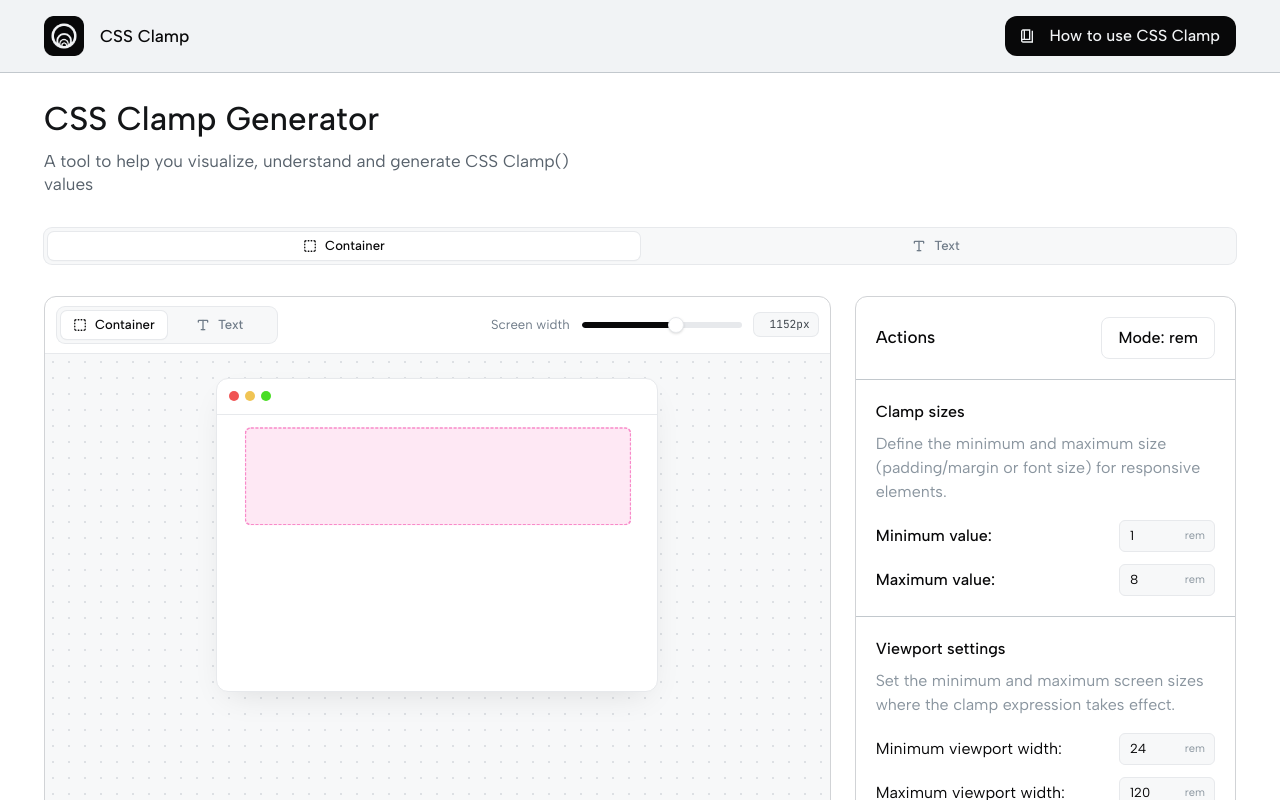
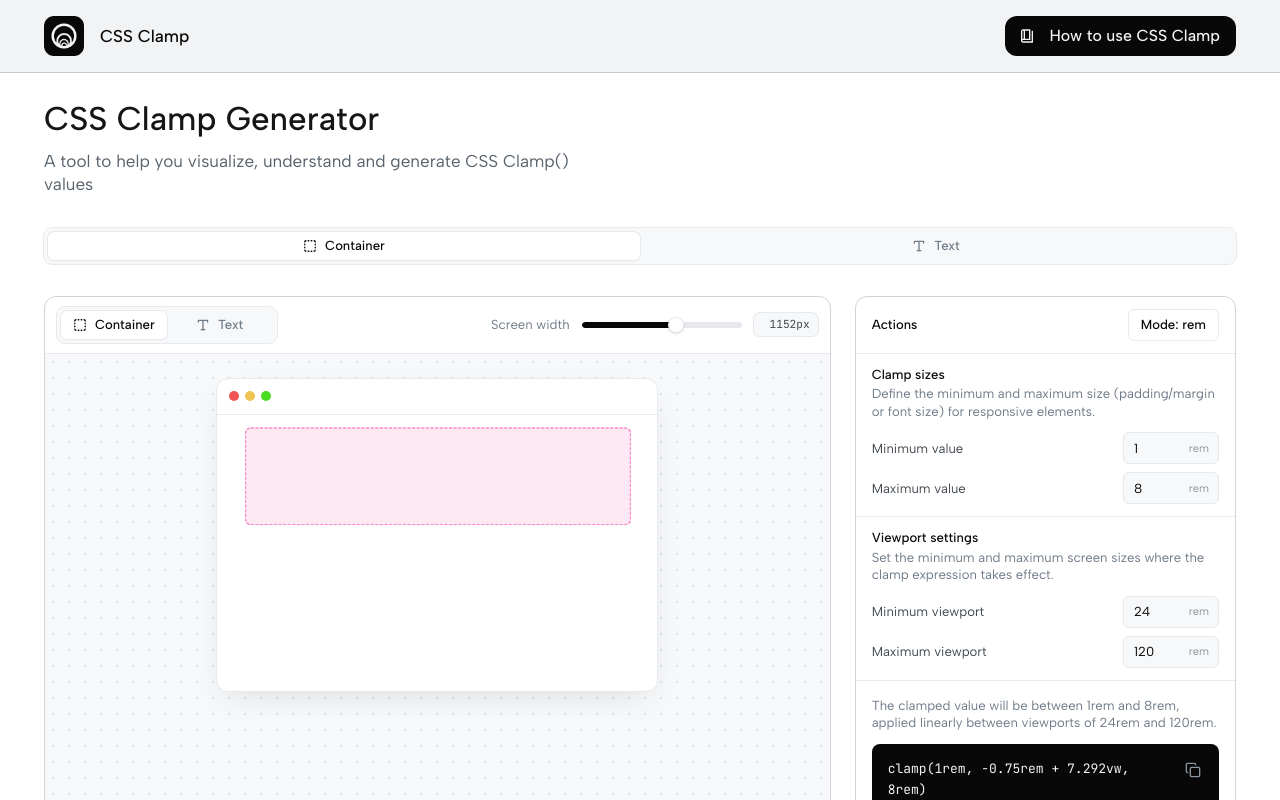
Before and after one commit to Willem-Jaap/cssclamp, a Next.js app: page / in a window 1280 px wide. Shown: the top 800 px of the page. Built offline with nearby package versions, Linux system fonts and the light colour scheme.

Commit message:
feat: show the clamp value in a code box with a copy button

```diff
--- a/src/components/misc/actions.tsx
+++ b/src/components/misc/actions.tsx
@@ -1,11 +1,10 @@
 'use client';
 
-import { useState } from 'react';
-import { CopyCheckIcon, CopyIcon } from 'lucide-react';
 import Link from 'next/link';
 
 import NumberInput from '~/components/form/number-input';
 import { Button } from '~/components/ui/button';
+import CopyButton from '~/components/ui/copy-button';
 import {
     DropdownMenu,
     DropdownMenuContent,
@@ -20,7 +19,6 @@ import { getTailwindByValue } from '~/utils/getTailwindValue';
 
 const Actions = () => {
     const { register, watch, getValues, setValue } = useSettings();
-    const [copied, setCopied] = useState(false);
 
     const remify = (px: number) => px / 16;
 
@@ -64,21 +62,15 @@ const Actions = () => {
         setValue('mode', mode as Mode);
     };
 
-    const handleCopy = async () => {
-        await navigator.clipboard.writeText(watch('clamp'));
-        setCopied(true);
-        setTimeout(() => {
-            setCopied(false);
-        }, 2000);
-    };
-
     return (
         <div className="flex h-full flex-col">
-            <div className="flex items-center justify-between gap-4 border-b border-b-neutral-200 p-5">
-                <h2 className="text-lg font-medium whitespace-nowrap">Actions</h2>
+            <div className="flex items-center justify-between gap-4 border-b border-b-line px-4 py-3">
+                <h2 className="text-sm font-medium whitespace-nowrap">Actions</h2>
                 <DropdownMenu>
                     <DropdownMenuTrigger asChild>
-                        <Button variant="secondary">Mode: {watch('mode')}</Button>
+                        <Button variant="secondary" className="h-8 rounded-md px-3 text-sm">
+                            Mode: {watch('mode')}
+                        </Button>
                     </DropdownMenuTrigger>
                     <DropdownMenuContent className="mr-[clamp(2rem,1.6rem+2vw,4rem)] w-56">
                         <DropdownMenuLabel>Sizing mode</DropdownMenuLabel>
@@ -108,15 +100,15 @@ const Actions = () => {
                     </DropdownMenuContent>
                 </DropdownMenu>
             </div>
-            <div className="flex flex-col border-b border-b-neutral-200 p-5">
-                <h3 className="font-medium">Clamp sizes</h3>
-                <p className="mt-2 text-neutral-400">
+            <div className="flex flex-col border-b border-b-line px-4 py-3">
+                <h3 className="text-sm font-medium">Clamp sizes</h3>
+                <p className="mt-0.5 text-sm text-neutral-500">
                     Define the minimum and maximum size (padding/margin or font size) for responsive
                     elements.
                 </p>
-                <div className="mt-4 flex items-center justify-between gap-2">
-                    <label htmlFor="min-value" className="font-medium">
-                        Minimum value:
+                <div className="mt-3 flex items-center justify-between gap-2">
+                    <label htmlFor="min-value" className="text-sm text-neutral-700">
+                        Minimum value
                     </label>
                     <NumberInput
                         id="min-value"
@@ -125,9 +117,9 @@ const Actions = () => {
                         {...register('minimumValue')}
                     />
                 </div>
-                <div className="mt-3 flex items-center justify-between gap-2">
-                    <label htmlFor="max-value" className="font-medium">
-                        Maximum value:
+                <div className="mt-2 flex items-center justify-between gap-2">
+                    <label htmlFor="max-value" className="text-sm text-neutral-700">
+                        Maximum value
                     </label>
                     <NumberInput
                         id="max-value"
@@ -137,14 +129,16 @@ const Actions = () => {
                     />
                 </div>
             </div>
-            <div className="flex flex-col border-b border-b-neutral-200 p-5">
-                <h3 className="font-medium">Viewport settings</h3>
-                <p className="mt-2 text-neutral-400">
+            <div className="flex flex-col border-b border-b-line px-4 py-3">
+                <h3 className="text-sm font-medium">Viewport settings</h3>
+                <p className="mt-0.5 text-sm text-neutral-500">
                     Set the minimum and maximum screen sizes where the clamp expression takes
                     effect.
                 </p>
-                <div className="mt-4 flex items-center justify-between gap-2">
-                    <label htmlFor="viewport-min">Minimum viewport width: </label>
+                <div className="mt-3 flex items-center justify-between gap-2">
+                    <label htmlFor="viewport-min" className="text-sm text-neutral-700">
+                        Minimum viewport
+                    </label>
                     <NumberInput
                         id="viewport-min"
                         min={0}
@@ -152,8 +146,10 @@ const Actions = () => {
                         {...register('minimumViewport')}
                     />
                 </div>
-                <div className="mt-3 flex items-center justify-between gap-2">
-                    <label htmlFor="viewport-max">Maximum viewport width: </label>
+                <div className="mt-2 flex items-center justify-between gap-2">
+                    <label htmlFor="viewport-max" className="text-sm text-neutral-700">
+                        Maximum viewport
+                    </label>
                     <NumberInput
                         id="viewport-max"
                         min={0}
@@ -163,25 +159,24 @@ const Actions = () => {
                 </div>
             </div>
 
-            <div className="flex flex-1 flex-col justify-between p-5">
-                <p className="mb-4 text-sm text-neutral-600">
-                    The clamped value will be between {watch('minimumValue')}{' '}
-                    {mode !== 'tailwind' && mode} and {watch('maximumValue')}{' '}
-                    {mode !== 'tailwind' && mode}, applied linearly between the viewport sizes of{' '}
-                    {watch('minimumViewport')} {mode !== 'tailwind' && mode} and{' '}
-                    {watch('maximumViewport')} {mode !== 'tailwind' && mode}.
+            <div className="flex flex-col gap-3 p-4">
+                <p className="text-sm text-neutral-500">
+                    The clamped value will be between {watch('minimumValue')}
+                    {mode !== 'tailwind' && mode} and {watch('maximumValue')}
+                    {mode !== 'tailwind' && mode}, applied linearly between viewports of{' '}
+                    {watch('minimumViewport')}
+                    {mode !== 'tailwind' && mode} and {watch('maximumViewport')}
+                    {mode !== 'tailwind' && mode}.
                 </p>
-                <div className="flex items-center justify-between gap-4">
-                    <p className="font-medium">{watch('clamp')}</p>
-                    <Button className="h-10 min-w-10 p-2" variant="outline" onClick={handleCopy}>
-                        {copied ? (
-                            <span className="flex items-center gap-2 text-sm">
-                                <CopyCheckIcon size={16} /> Copied
-                            </span>
-                        ) : (
-                            <CopyIcon size={16} />
-                        )}
-                    </Button>
+                <div className="relative rounded-lg bg-neutral-950 py-3.5 pr-12 pl-4">
+                    <code className="block font-mono text-[0.8125rem] leading-relaxed break-words text-neutral-50">
+                        {watch('clamp')}
+                    </code>
+                    <CopyButton
+                        value={watch('clamp')}
+                        label="Copy clamp value"
+                        className="absolute top-2.5 right-2.5 text-neutral-400 hover:bg-white/10 hover:text-neutral-50"
+                    />
                 </div>
             </div>
         </div>
--- /dev/null
+++ b/src/components/ui/copy-button.tsx
@@ -0,0 +1,39 @@
+'use client';
+
+import { useState } from 'react';
+import { CheckIcon, CopyIcon } from 'lucide-react';
+
+import cn from '~/utils/cn';
+
+interface Props {
+    value: string;
+    label?: string;
+    className?: string;
+}
+
+const CopyButton = ({ value, label = 'Copy', className }: Props) => {
+    const [copied, setCopied] = useState(false);
+
+    const handleCopy = async () => {
+        await navigator.clipboard.writeText(value);
+        setCopied(true);
+        setTimeout(() => {
+            setCopied(false);
+        }, 2000);
+    };
+
+    return (
+        <button
+            type="button"
+            onClick={handleCopy}
+            aria-label={copied ? 'Copied' : label}
+            className={cn(
+                'flex size-8 shrink-0 items-center justify-center rounded-md transition-colors',
+                className,
+            )}>
+            {copied ? <CheckIcon size={16} /> : <CopyIcon size={16} />}
+        </button>
+    );
+};
+
+export default CopyButton;
```
